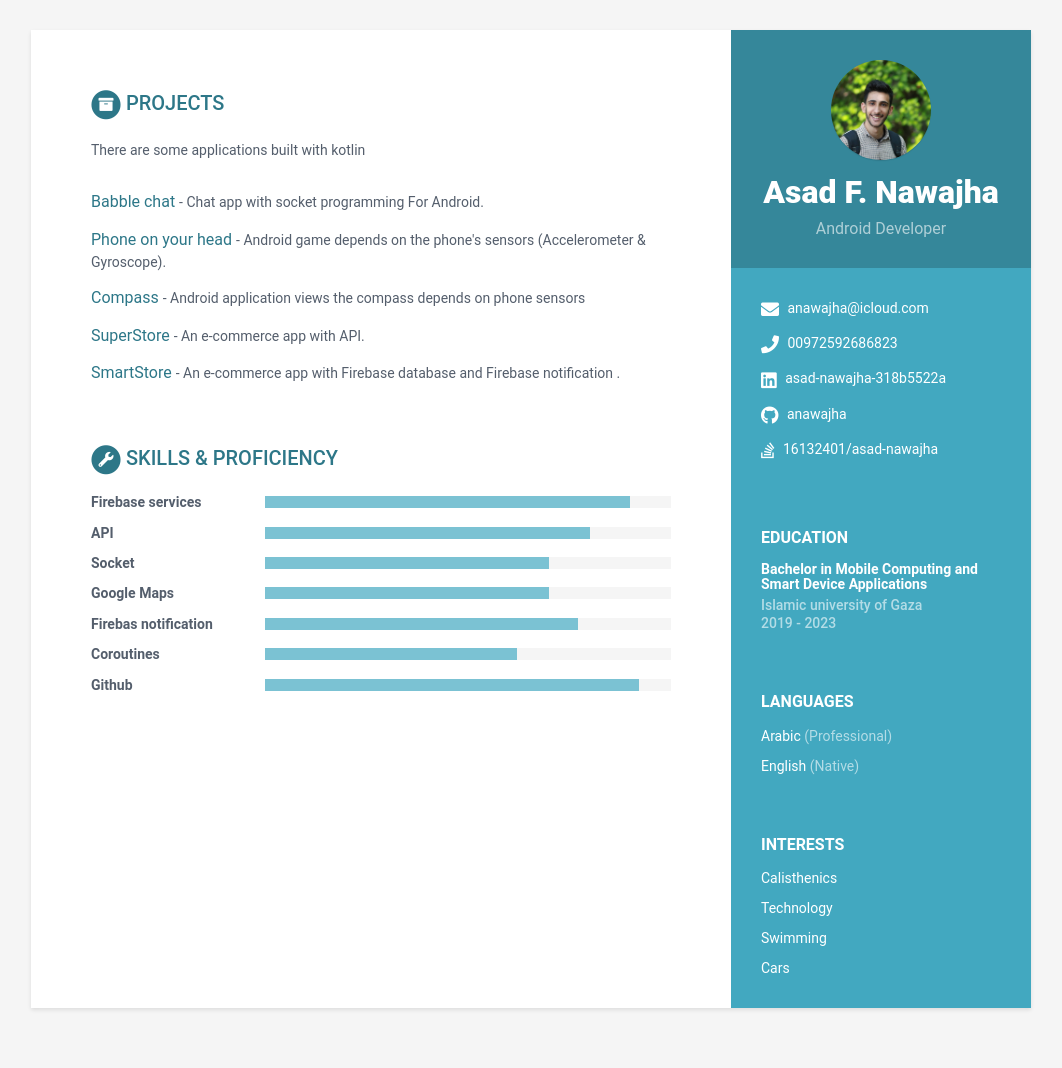
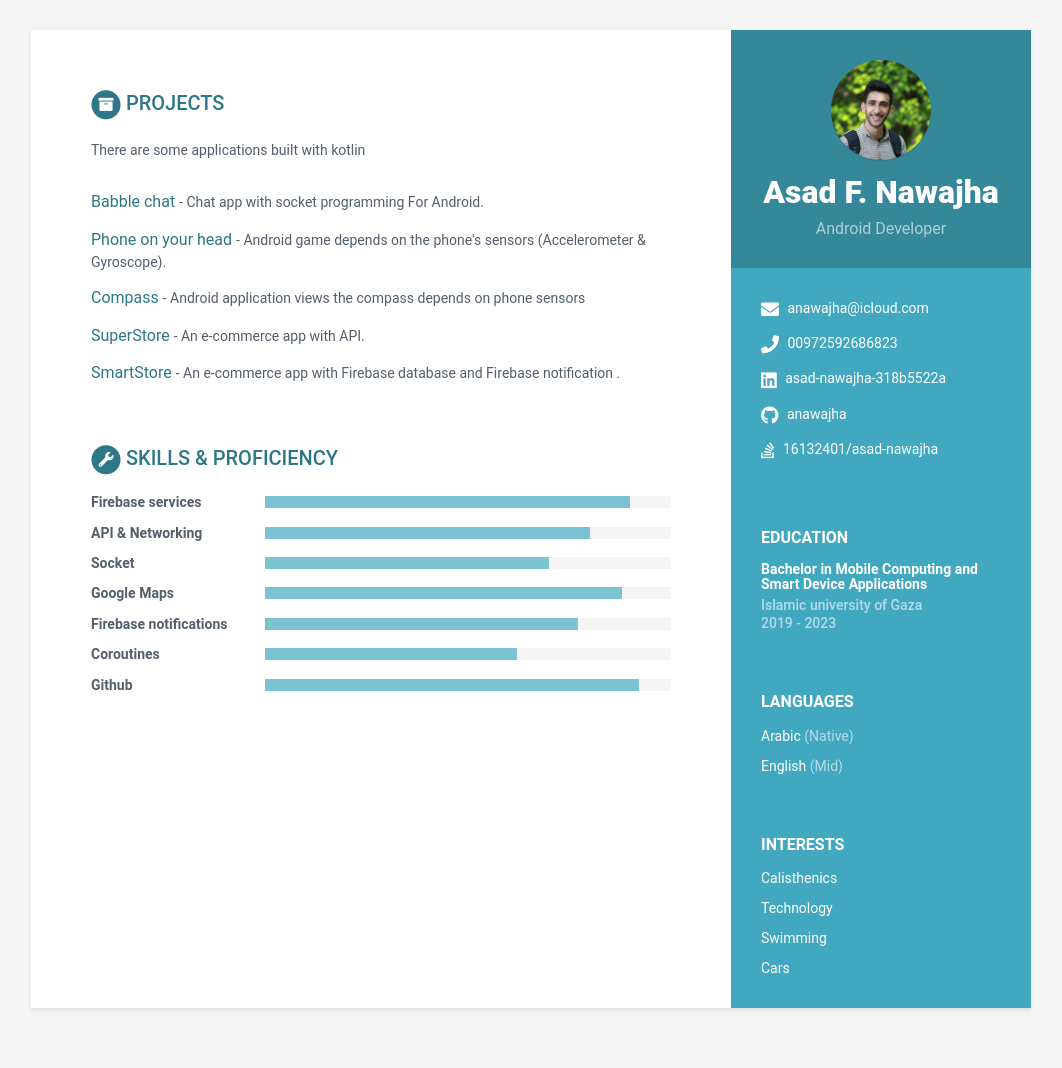
Before and after one commit to anawajha/online-cv, a Jekyll site: the page built from index.html, in a window 1280 px wide. Shown: the whole page, without its empty margins (109-1171 px from the left). Built offline with Jekyll 4.4.1, drawn with Linux system fonts in a browser that asks for light colours.

Commit message:
Update data.yml

```diff
--- a/_data/data.yml
+++ b/_data/data.yml
@@ -30,10 +30,10 @@ sidebar:
 
     languages:
       - idiom: Arabic
-        level: Professional
+        level: Native
 
       - idiom: English
-        level: Native
+        level: Mid
 
 #       - idiom: German
 #         level: Beginner
@@ -142,16 +142,16 @@ skills:
       - name: Firebase services
         level: 90%
 
-      - name: API
+      - name: API & Networking
         level: 80%
 
       - name: Socket
         level: 70%
 
       - name: Google Maps
-        level: 70%
+        level: 88%
 
-      - name: Firebas notification
+      - name: Firebase notifications
         level: 77%
 
       - name: Coroutines
```
